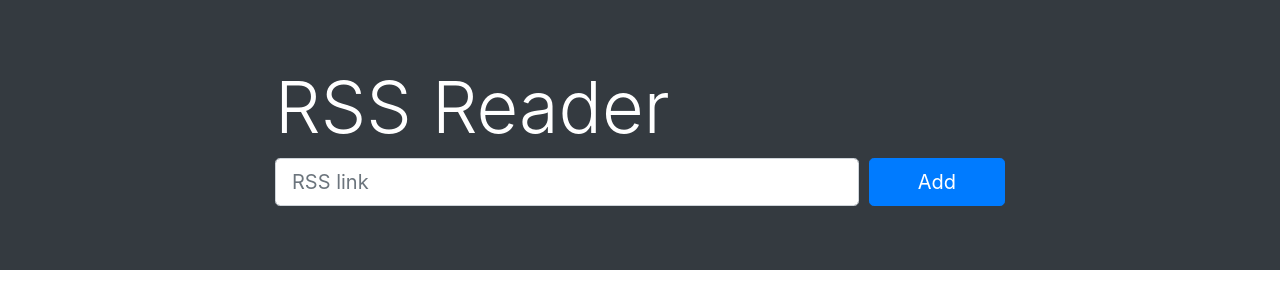
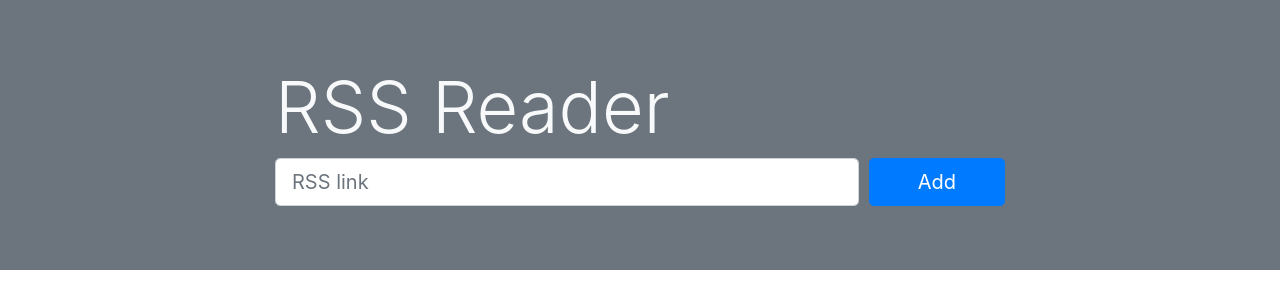
Before and after one commit to evgeniya-osmakova/rss, a website built with webpack: page template.html in a window 1280 px wide. Built offline with nearby package versions, Linux system fonts and the light colour scheme; what on-change would draw is missing.

Commit message:
change color

```diff
--- a/template.html
+++ b/template.html
@@ -5,10 +5,10 @@
 </head>
 <body>
     <main class="flex-grow-1">
-        <section class="jumbotron jumbotron-fluid bg-dark">
+        <section class="jumbotron jumbotron-fluid bg-secondary">
             <div class="container-xl">
                 <div class="row">
-                    <div class="col-md-10 col-lg-8 mx-auto text-white">
+                    <div class="col-md-10 col-lg-8 mx-auto text-light">
                         <h1 class="display-3">RSS Reader</h1>
                         <form action="" class="rss-form">
                             <div class="form-row">
```
